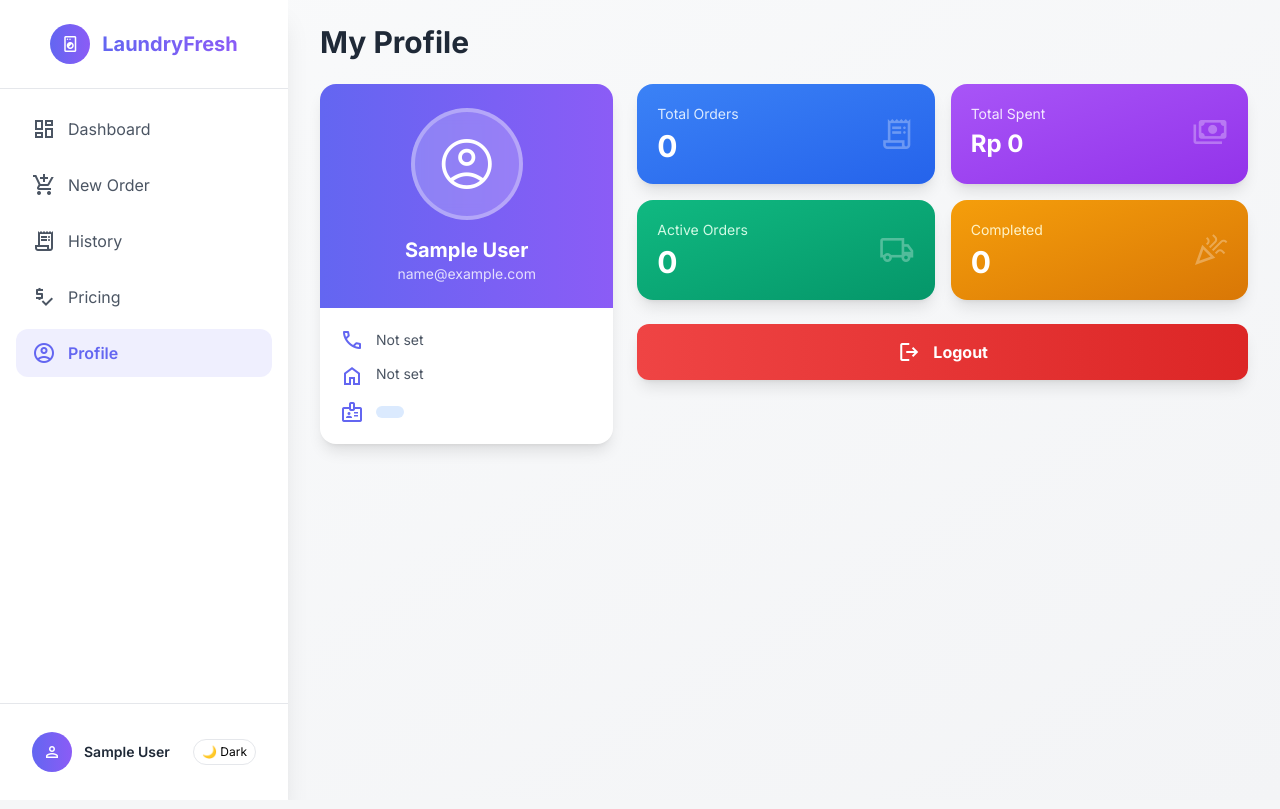
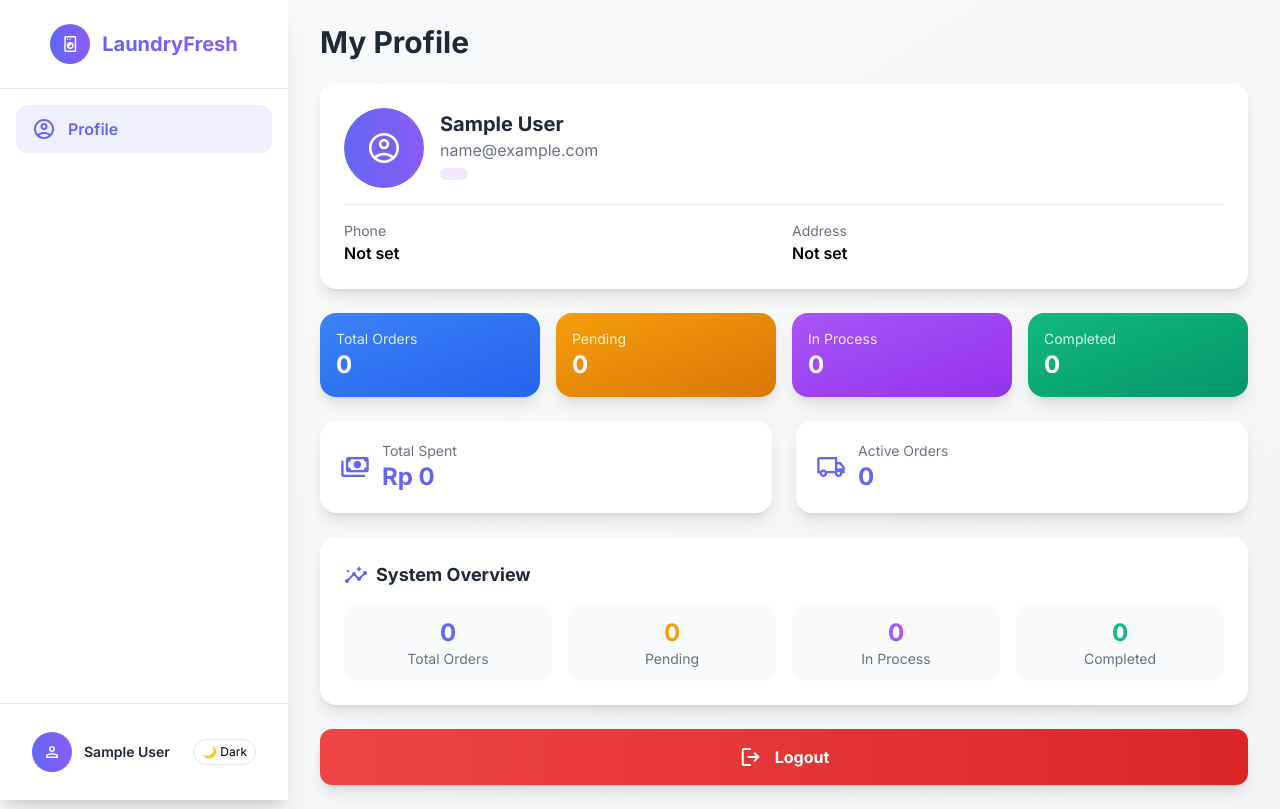
Before and after one commit to euginia-del/tubes_rpl, a PHP site: page /profile.php in a window 1280 px wide. Before the commit the page ends 772 px from the top, so only its background shows below. Run offline with PHP 8.4, Linux system fonts and the light colour scheme; the visitor is signed in with stand-in values (Sample User, id 1); data that the repository does not hold is empty; some libraries are stand-ins or nearby versions.

Commit message:
Perbaikan lengkap: - Tambah users.php untuk manage users (Admin) - Update profile.php dengan statistik lengkap untuk semua role - Perbaiki worker.php dengan dropdown status - Tambah fitur diskon otomatis >5kg - Fix bug dan error pada berbagai halaman

```diff
--- a/code/profile.php
+++ b/code/profile.php
@@ -12,17 +12,37 @@ if (isset($_POST['logout'])) {
 }
 
 $db = get_db();
-$stmt = $db->prepare('SELECT COUNT(*) FROM orders WHERE id_user = ?');
+$role = $user['role'];
+
+// Get all orders for this user
+$stmt = $db->prepare('SELECT * FROM orders WHERE id_user = ? ORDER BY tanggal_order DESC');
 $stmt->execute([$user['id_user']]);
-$totalOrders = $stmt->fetchColumn();
+$allUserOrders = $stmt->fetchAll();
 
-$stmt = $db->prepare('SELECT SUM(harga_snapshot) as total_spent FROM orders WHERE id_user = ? AND status_order = "selesai"');
-$stmt->execute([$user['id_user']]);
-$totalSpent = $stmt->fetchColumn() ?? 0;
+// Calculate stats
+$totalOrders = count($allUserOrders);
+$pendingOrders = count(array_filter($allUserOrders, fn($o) => $o['status_order'] === 'pending'));
+$processOrders = count(array_filter($allUserOrders, fn($o) => $o['status_order'] === 'proses'));
+$completedOrders = count(array_filter($allUserOrders, fn($o) => $o['status_order'] === 'selesai'));
+$activeOrders = $pendingOrders + $processOrders;
+$totalSpent = array_sum(array_column(array_filter($allUserOrders, fn($o) => $o['status_order'] === 'selesai'), 'harga_snapshot'));
 
-$stmt = $db->prepare('SELECT COUNT(*) FROM orders WHERE id_user = ? AND status_order IN ("pending", "proses")');
-$stmt->execute([$user['id_user']]);
-$activeOrders = $stmt->fetchColumn();
+// For worker/supervisor/admin - get all orders stats
+if ($role !== 'customer') {
+    if ($role === 'worker') {
+        $stmt = $db->query('SELECT * FROM orders ORDER BY tanggal_order DESC');
+    } elseif ($role === 'supervisor') {
+        $stmt = $db->query('SELECT * FROM orders ORDER BY tanggal_order DESC');
+    } else {
+        $stmt = $db->query('SELECT * FROM orders ORDER BY tanggal_order DESC');
+    }
+    $allOrders = $stmt->fetchAll();
+    $allTotalOrders = count($allOrders);
+    $allPendingOrders = count(array_filter($allOrders, fn($o) => $o['status_order'] === 'pending'));
+    $allProcessOrders = count(array_filter($allOrders, fn($o) => $o['status_order'] === 'proses'));
+    $allCompletedOrders = count(array_filter($allOrders, fn($o) => $o['status_order'] === 'selesai'));
+    $allTotalRevenue = array_sum(array_column($allOrders, 'harga_snapshot'));
+}
 ?>
 <!DOCTYPE html>
 <html lang="en">
@@ -48,18 +68,21 @@ tailwind.config = {
 </head>
 <body class="bg-gradient-to-br from-gray-50 to-gray-100 dark:from-slate-900 dark:to-slate-800 min-h-screen pb-20 md:pb-0">
 
-<!-- Desktop Sidebar -->
+<!-- Desktop Sidebar - sesuai role -->
 <div class="hidden md:flex md:fixed md:inset-y-0 md:left-0 md:w-72 bg-white dark:bg-slate-800 shadow-xl flex-col">
     <div class="flex items-center justify-center p-6 border-b dark:border-slate-700">
         <div class="flex items-center gap-3">
             <div class="w-10 h-10 rounded-full bg-gradient-to-r from-primary to-secondary flex items-center justify-center">
                 <span class="material-symbols-outlined text-white text-xl">local_laundry_service</span>
             </div>
-            <span class="text-xl font-bold bg-gradient-to-r from-primary to-secondary bg-clip-text text-transparent">LaundryFresh</span>
+            <span class="text-xl font-bold bg-gradient-to-r from-primary to-secondary bg-clip-text text-transparent">
+                <?= $role === 'admin' ? 'Admin Panel' : ($role === 'supervisor' ? 'Supervisor Panel' : ($role === 'worker' ? 'Worker Panel' : 'LaundryFresh')) ?>
+            </span>
         </div>
     </div>
 
     <nav class="flex-1 p-4 space-y-2">
+        <?php if ($role === 'customer'): ?>
             <a href="dashboard.php" class="flex items-center gap-3 px-4 py-3 rounded-xl text-gray-600 dark:text-gray-300 hover:bg-gray-100 dark:hover:bg-slate-700 transition">
                 <span class="material-symbols-outlined">dashboard</span>
                 <span>Dashboard</span>
@@ -76,6 +99,42 @@ tailwind.config = {
                 <span class="material-symbols-outlined">price_check</span>
                 <span>Pricing</span>
             </a>
+        <?php elseif ($role === 'worker'): ?>
+            <a href="worker.php" class="flex items-center gap-3 px-4 py-3 rounded-xl text-gray-600 dark:text-gray-300 hover:bg-gray-100 dark:hover:bg-slate-700 transition">
+                <span class="material-symbols-outlined">dashboard</span>
+                <span>Dashboard</span>
+            </a>
+        <?php elseif ($role === 'supervisor'): ?>
+            <a href="supervisor.php" class="flex items-center gap-3 px-4 py-3 rounded-xl text-gray-600 dark:text-gray-300 hover:bg-gray-100 dark:hover:bg-slate-700 transition">
+                <span class="material-symbols-outlined">verified</span>
+                <span>Verify Payments</span>
+            </a>
+            <a href="reports.php" class="flex items-center gap-3 px-4 py-3 rounded-xl text-gray-600 dark:text-gray-300 hover:bg-gray-100 dark:hover:bg-slate-700 transition">
+                <span class="material-symbols-outlined">assessment</span>
+                <span>Reports</span>
+            </a>
+        <?php elseif ($role === 'admin'): ?>
+            <a href="admin.php" class="flex items-center gap-3 px-4 py-3 rounded-xl text-gray-600 dark:text-gray-300 hover:bg-gray-100 dark:hover:bg-slate-700 transition">
+                <span class="material-symbols-outlined">dashboard</span>
+                <span>Dashboard</span>
+            </a>
+            <a href="reports.php" class="flex items-center gap-3 px-4 py-3 rounded-xl text-gray-600 dark:text-gray-300 hover:bg-gray-100 dark:hover:bg-slate-700 transition">
+                <span class="material-symbols-outlined">assessment</span>
+                <span>Reports</span>
+            </a>
+            <a href="history.php" class="flex items-center gap-3 px-4 py-3 rounded-xl text-gray-600 dark:text-gray-300 hover:bg-gray-100 dark:hover:bg-slate-700 transition">
+                <span class="material-symbols-outlined">receipt_long</span>
+                <span>All Orders</span>
+            </a>
+            <a href="price.php" class="flex items-center gap-3 px-4 py-3 rounded-xl text-gray-600 dark:text-gray-300 hover:bg-gray-100 dark:hover:bg-slate-700 transition">
+                <span class="material-symbols-outlined">price_check</span>
+                <span>Services</span>
+            </a>
+            <a href="users.php" class="flex items-center gap-3 px-4 py-3 rounded-xl text-gray-600 dark:text-gray-300 hover:bg-gray-100 dark:hover:bg-slate-700 transition">
+                <span class="material-symbols-outlined">group</span>
+                <span>Users</span>
+            </a>
+        <?php endif; ?>
         <a href="profile.php" class="flex items-center gap-3 px-4 py-3 rounded-xl bg-primary/10 text-primary font-semibold">
             <span class="material-symbols-outlined">account_circle</span>
             <span>Profile</span>
@@ -89,7 +148,7 @@ tailwind.config = {
             </div>
             <div class="flex-1">
                 <p class="text-sm font-semibold text-gray-800 dark:text-white"><?= htmlspecialchars($user['nama']) ?></p>
-                <p class="text-xs text-gray-500 dark:text-gray-400"><?= htmlspecialchars($user['role']) ?></p>
+                <p class="text-xs text-gray-500 dark:text-gray-400 capitalize"><?= $role ?></p>
             </div>
             <button id="themeToggle" class="text-xs px-2 py-1 rounded-full border dark:border-slate-600">🌙</button>
         </div>
@@ -99,98 +158,122 @@ tailwind.config = {
 <!-- Mobile Header -->
 <div class="md:hidden bg-white dark:bg-slate-800 shadow-sm sticky top-0 z-40">
     <div class="flex items-center justify-between px-4 py-3">
-        <div class="flex items-center gap-2">
-            <div class="w-8 h-8 rounded-full bg-gradient-to-r from-primary to-secondary flex items-center justify-center">
-                <span class="material-symbols-outlined text-white text-lg">local_laundry_service</span>
-            </div>
-            <span class="text-lg font-bold bg-gradient-to-r from-primary to-secondary bg-clip-text text-transparent">LaundryFresh</span>
-        </div>
+        <span class="text-lg font-bold bg-gradient-to-r from-primary to-secondary bg-clip-text text-transparent">My Profile</span>
         <button id="themeToggle" class="text-xs px-3 py-1 rounded-full border dark:border-slate-600">🌙</button>
     </div>
 </div>
 
 <!-- Main Content -->
 <div class="md:ml-72">
-    <div class="container-responsive py-6">
+    <div class="container-responsive py-6 max-w-5xl mx-auto">
         <h1 class="text-2xl md:text-3xl font-bold text-gray-800 dark:text-white mb-6">My Profile</h1>
 
-        <?php if ($msg = get_flash('success')): ?>
-        <div class="mb-6 bg-emerald-50 dark:bg-emerald-900/30 border border-emerald-200 rounded-xl p-4">
-            <p class="text-emerald-700 dark:text-emerald-300"><?= htmlspecialchars($msg) ?></p>
+        <!-- Profile Info -->
+        <div class="bg-white dark:bg-slate-800 rounded-2xl shadow-lg p-6 mb-6">
+            <div class="flex items-center gap-4">
+                <div class="w-20 h-20 rounded-full bg-gradient-to-r from-primary to-secondary flex items-center justify-center">
+                    <span class="material-symbols-outlined text-white text-4xl">account_circle</span>
                 </div>
-        <?php endif; ?>
+                <div>
+                    <h2 class="text-xl font-bold text-gray-800 dark:text-white"><?= htmlspecialchars($user['nama']) ?></h2>
+                    <p class="text-gray-500 dark:text-gray-400"><?= htmlspecialchars($user['email']) ?></p>
+                    <span class="badge <?= $role == 'admin' ? 'badge-success' : ($role == 'supervisor' ? 'badge-info' : 'badge-secondary') ?> mt-1">
+                        <?= strtoupper($role) ?>
+                    </span>
+                </div>
+            </div>
+            <div class="grid md:grid-cols-2 gap-4 mt-4 pt-4 border-t dark:border-slate-700">
+                <div>
+                    <p class="text-sm text-gray-500">Phone</p>
+                    <p class="font-semibold"><?= htmlspecialchars($user['no_hp'] ?? 'Not set') ?></p>
+                </div>
+                <div>
+                    <p class="text-sm text-gray-500">Address</p>
+                    <p class="font-semibold"><?= htmlspecialchars($user['alamat'] ?? 'Not set') ?></p>
+                </div>
+            </div>
+        </div>
 
-        <div class="grid lg:grid-cols-3 gap-6">
-            <!-- Profile Info Card -->
-            <div class="lg:col-span-1">
-                <div class="bg-white dark:bg-slate-800 rounded-2xl shadow-lg overflow-hidden card-animate">
-                    <div class="bg-gradient-to-r from-primary to-secondary p-6 text-center">
-                        <div class="w-28 h-28 mx-auto rounded-full bg-white/20 backdrop-blur flex items-center justify-center border-4 border-white/30">
-                            <span class="material-symbols-outlined text-white text-6xl">account_circle</span>
+        <!-- Order Statistics -->
+        <div class="grid grid-cols-2 md:grid-cols-4 gap-4 mb-6">
+            <div class="bg-gradient-to-br from-blue-500 to-blue-600 rounded-2xl p-4 text-white shadow-lg">
+                <p class="text-blue-100 text-sm">Total Orders</p>
+                <p class="text-2xl font-bold"><?= $totalOrders ?></p>
             </div>
-                        <h3 class="text-white text-xl font-bold mt-4"><?= htmlspecialchars($user['nama']) ?></h3>
-                        <p class="text-white/80 text-sm"><?= htmlspecialchars($user['email']) ?></p>
+            <div class="bg-gradient-to-br from-amber-500 to-amber-600 rounded-2xl p-4 text-white shadow-lg">
+                <p class="text-amber-100 text-sm">Pending</p>
+                <p class="text-2xl font-bold"><?= $pendingOrders ?></p>
             </div>
-                    <div class="p-5 space-y-3">
-                        <div class="flex items-center gap-3 text-gray-600 dark:text-gray-300">
-                            <span class="material-symbols-outlined text-primary">call</span>
-                            <span class="text-sm"><?= htmlspecialchars($user['no_hp'] ?? 'Not set') ?></span>
+            <div class="bg-gradient-to-br from-purple-500 to-purple-600 rounded-2xl p-4 text-white shadow-lg">
+                <p class="text-purple-100 text-sm">In Process</p>
+                <p class="text-2xl font-bold"><?= $processOrders ?></p>
             </div>
-                        <div class="flex items-start gap-3 text-gray-600 dark:text-gray-300">
-                            <span class="material-symbols-outlined text-primary">home</span>
-                            <span class="text-sm flex-1"><?= htmlspecialchars($user['alamat'] ?? 'Not set') ?></span>
+            <div class="bg-gradient-to-br from-emerald-500 to-emerald-600 rounded-2xl p-4 text-white shadow-lg">
+                <p class="text-emerald-100 text-sm">Completed</p>
+                <p class="text-2xl font-bold"><?= $completedOrders ?></p>
             </div>
+        </div>
+
+        <!-- Additional Stats -->
+        <div class="grid md:grid-cols-2 gap-6 mb-6">
+            <div class="bg-white dark:bg-slate-800 rounded-2xl p-5 shadow-lg">
                 <div class="flex items-center gap-3">
-                            <span class="material-symbols-outlined text-primary">badge</span>
-                            <span class="badge badge-info"><?= strtoupper($user['role']) ?></span>
+                    <span class="material-symbols-outlined text-primary text-3xl">payments</span>
+                    <div>
+                        <p class="text-gray-500 dark:text-gray-400 text-sm">Total Spent</p>
+                        <p class="text-2xl font-bold text-primary">Rp <?= number_format($totalSpent, 0, ',', '.') ?></p>
+                    </div>
+                </div>
+            </div>
+            <div class="bg-white dark:bg-slate-800 rounded-2xl p-5 shadow-lg">
+                <div class="flex items-center gap-3">
+                    <span class="material-symbols-outlined text-primary text-3xl">local_shipping</span>
+                    <div>
+                        <p class="text-gray-500 dark:text-gray-400 text-sm">Active Orders</p>
+                        <p class="text-2xl font-bold text-primary"><?= $activeOrders ?></p>
                     </div>
                 </div>
             </div>
         </div>
 
-            <!-- Stats Cards -->
-            <div class="lg:col-span-2">
-                <div class="grid grid-cols-1 sm:grid-cols-2 gap-4 mb-6">
-                    <div class="bg-gradient-to-br from-blue-500 to-blue-600 rounded-2xl p-5 text-white shadow-lg card-animate">
-                        <div class="flex items-center justify-between">
-                            <div>
-                                <p class="text-blue-100 text-sm">Total Orders</p>
-                                <p class="text-3xl font-bold mt-1"><?= $totalOrders ?></p>
+        <!-- For Worker/Supervisor/Admin - System Overview -->
+        <?php if ($role !== 'customer'): ?>
+        <div class="bg-white dark:bg-slate-800 rounded-2xl shadow-lg p-6 mb-6">
+            <h3 class="text-lg font-bold text-gray-800 dark:text-white mb-4 flex items-center gap-2">
+                <span class="material-symbols-outlined text-primary">insights</span>
+                System Overview
+            </h3>
+            <div class="grid grid-cols-2 md:grid-cols-4 gap-4">
+                <div class="text-center p-3 bg-gray-50 dark:bg-slate-700 rounded-xl">
+                    <p class="text-2xl font-bold text-primary"><?= $allTotalOrders ?? 0 ?></p>
+                    <p class="text-sm text-gray-500">Total Orders</p>
                 </div>
-                            <span class="material-symbols-outlined text-4xl text-white/30">receipt_long</span>
+                <div class="text-center p-3 bg-gray-50 dark:bg-slate-700 rounded-xl">
+                    <p class="text-2xl font-bold text-amber-500"><?= $allPendingOrders ?? 0 ?></p>
+                    <p class="text-sm text-gray-500">Pending</p>
+                </div>
+                <div class="text-center p-3 bg-gray-50 dark:bg-slate-700 rounded-xl">
+                    <p class="text-2xl font-bold text-purple-500"><?= $allProcessOrders ?? 0 ?></p>
+                    <p class="text-sm text-gray-500">In Process</p>
+                </div>
+                <div class="text-center p-3 bg-gray-50 dark:bg-slate-700 rounded-xl">
+                    <p class="text-2xl font-bold text-emerald-500"><?= $allCompletedOrders ?? 0 ?></p>
+                    <p class="text-sm text-gray-500">Completed</p>
                 </div>
             </div>
-                    <div class="bg-gradient-to-br from-purple-500 to-purple-600 rounded-2xl p-5 text-white shadow-lg card-animate">
-                        <div class="flex items-center justify-between">
-                            <div>
-                                <p class="text-purple-100 text-sm">Total Spent</p>
-                                <p class="text-2xl font-bold mt-1">Rp <?= number_format($totalSpent, 0, ',', '.') ?></p>
-                            </div>
-                            <span class="material-symbols-outlined text-4xl text-white/30">payments</span>
+            <?php if ($role === 'admin' || $role === 'supervisor'): ?>
+            <div class="mt-4 p-3 bg-primary/10 rounded-xl">
+                <div class="flex justify-between items-center">
+                    <span class="font-semibold">Total Revenue</span>
+                    <span class="text-xl font-bold text-primary">Rp <?= number_format($allTotalRevenue ?? 0, 0, ',', '.') ?></span>
                 </div>
             </div>
-                    <div class="bg-gradient-to-br from-emerald-500 to-emerald-600 rounded-2xl p-5 text-white shadow-lg card-animate">
-                        <div class="flex items-center justify-between">
-                            <div>
-                                <p class="text-emerald-100 text-sm">Active Orders</p>
-                                <p class="text-3xl font-bold mt-1"><?= $activeOrders ?></p>
+            <?php endif; ?>
         </div>
-                            <span class="material-symbols-outlined text-4xl text-white/30">local_shipping</span>
-                        </div>
-                    </div>
-                    <div class="bg-gradient-to-br from-amber-500 to-amber-600 rounded-2xl p-5 text-white shadow-lg card-animate">
-                        <div class="flex items-center justify-between">
-                            <div>
-                                <p class="text-amber-100 text-sm">Completed</p>
-                                <p class="text-3xl font-bold mt-1"><?= $totalOrders - $activeOrders ?></p>
-                            </div>
-                            <span class="material-symbols-outlined text-4xl text-white/30">celebration</span>
-                        </div>
-                    </div>
-                </div>
+        <?php endif; ?>
 
         <!-- Logout Button -->
-                <form method="post" class="card-animate">
+        <form method="post">
             <button type="submit" name="logout" class="w-full flex items-center justify-center gap-3 bg-gradient-to-r from-red-500 to-red-600 hover:from-red-600 hover:to-red-700 text-white font-bold py-4 rounded-xl transition-all duration-300 shadow-lg hover:shadow-xl">
                 <span class="material-symbols-outlined">logout</span>
                 <span>Logout</span>
@@ -198,30 +281,6 @@ tailwind.config = {
         </form>
     </div>
 </div>
-    </div>
-</div>
-
-<!-- Mobile Bottom Navigation -->
-<div class="bottom-nav md:hidden">
-    <div class="flex justify-around">
-        <a href="dashboard.php" class="flex flex-col items-center gap-1 text-gray-500 dark:text-gray-400">
-            <span class="material-symbols-outlined">dashboard</span>
-            <span class="text-xs">Home</span>
-        </a>
-        <a href="neworder.php" class="flex flex-col items-center gap-1 text-gray-500 dark:text-gray-400">
-            <span class="material-symbols-outlined">add_shopping_cart</span>
-            <span class="text-xs">New</span>
-        </a>
-        <a href="history.php" class="flex flex-col items-center gap-1 text-gray-500 dark:text-gray-400">
-            <span class="material-symbols-outlined">receipt_long</span>
-            <span class="text-xs">History</span>
-        </a>
-        <a href="profile.php" class="flex flex-col items-center gap-1 text-primary">
-            <span class="material-symbols-outlined">person</span>
-            <span class="text-xs">Profile</span>
-        </a>
-    </div>
-</div>
 
 <?= global_route_script() ?>
 </body>
```
Also changed, not shown: code/users.php (added, +285 -0 lines), code/worker.php (+102 -77 lines). Lines whose indentation alone changed are shown as unchanged.
